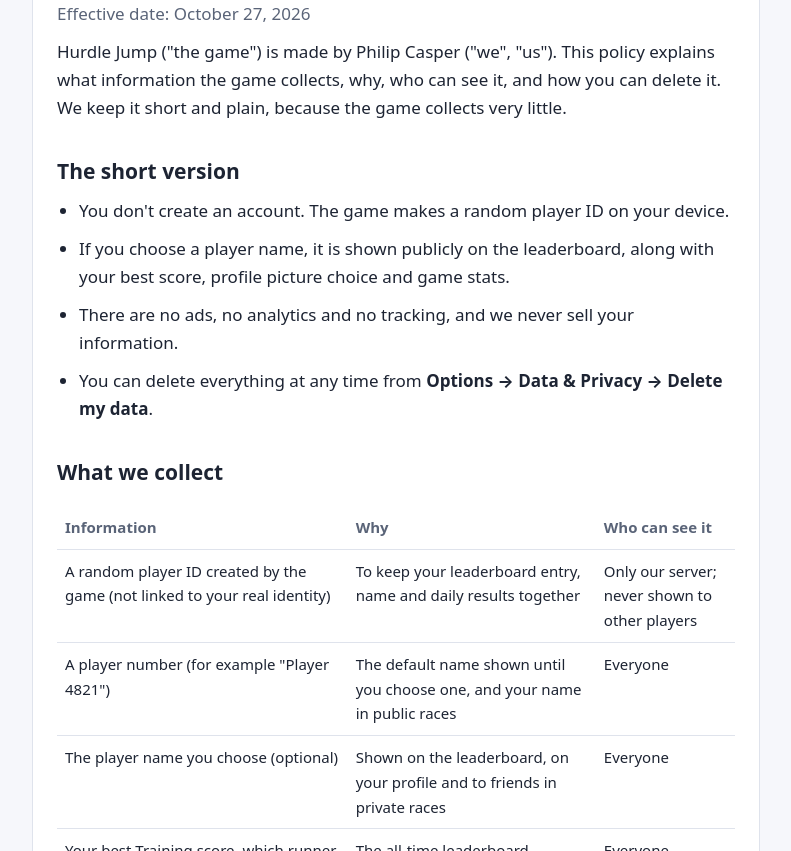
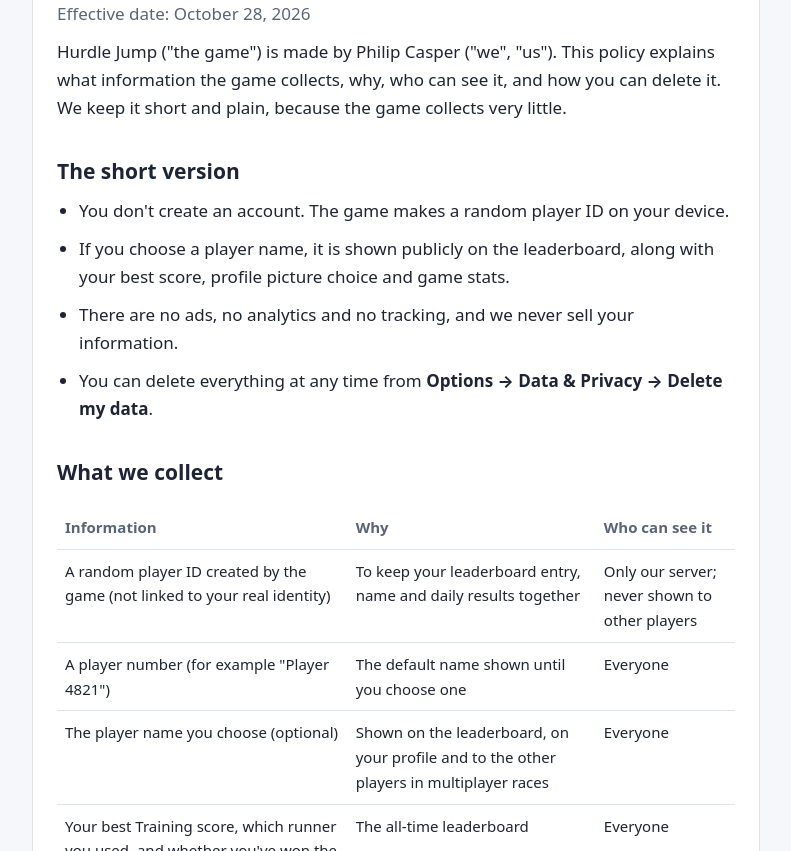
Before and after one commit to PandemicPhil/hurdle-jump-relay, a website: page privacy-policy.html in a window 1280 px wide. Shown: the part 101-952 px from the top of the page, without its empty margins (244-1035 px from the left). Drawn offline with Linux system fonts and the light colour scheme.

Commit message:
Add files via upload

```diff
--- a/privacy-policy.html
+++ b/privacy-policy.html
@@ -29,7 +29,7 @@
 <main>
 <div class="card">
 <h1>Hurdle Jump Privacy Policy</h1>
-<p class="muted">Effective date: October 27, 2026</p>
+<p class="muted">Effective date: October 28, 2026</p>
 
 <p>Hurdle Jump ("the game") is made by Philip Casper ("we", "us"). This policy explains what information the game collects, why, who can see it, and how you can delete it. We keep it short and plain, because the game collects very little.</p>
 
@@ -46,8 +46,8 @@
 <table>
   <tr><th>Information</th><th>Why</th><th>Who can see it</th></tr>
   <tr><td>A random player ID created by the game (not linked to your real identity)</td><td>To keep your leaderboard entry, name and daily results together</td><td>Only our server; never shown to other players</td></tr>
-  <tr><td>A player number (for example "Player 4821")</td><td>The default name shown until you choose one, and your name in public races</td><td>Everyone</td></tr>
-  <tr><td>The player name you choose (optional)</td><td>Shown on the leaderboard, on your profile and to friends in private races</td><td>Everyone</td></tr>
+  <tr><td>A player number (for example "Player 4821")</td><td>The default name shown until you choose one</td><td>Everyone</td></tr>
+  <tr><td>The player name you choose (optional)</td><td>Shown on the leaderboard, on your profile and to the other players in multiplayer races</td><td>Everyone</td></tr>
   <tr><td>Your best Training score, which runner you used, and whether you've won the National Championship</td><td>The all-time leaderboard</td><td>Everyone</td></tr>
   <tr><td>Your profile picture and border choice, and game stats (for example hurdles cleared, race wins, multiplayer record, crashes)</td><td>Your public profile, which other players can open from the leaderboard</td><td>Everyone</td></tr>
   <tr><td>Your Daily Challenge runs, ranks and medals</td><td>The daily leaderboard and medal counts</td><td>Everyone</td></tr>
@@ -58,7 +58,7 @@
 <p>We do not collect your real name, email address, phone number, contacts, photos, precise location or advertising ID.</p>
 
 <h2>Multiplayer races</h2>
-<p>During a race, your player name (or player number in public races), your runner's outfit and your moves are passed between the players in that race through our server. Race data is not stored after the race ends.</p>
+<p>During a race, your player name (or player number, if you haven't chosen a name), your runner's outfit and your moves are passed between the players in that race through our server. Race data is not stored after the race ends.</p>
 
 <h2>Information stored on your device</h2>
 <p>Your progress, unlocks, outfits and settings are saved on your device so the game remembers them. They stay on your device unless they are part of the leaderboard information listed above.</p>
```
